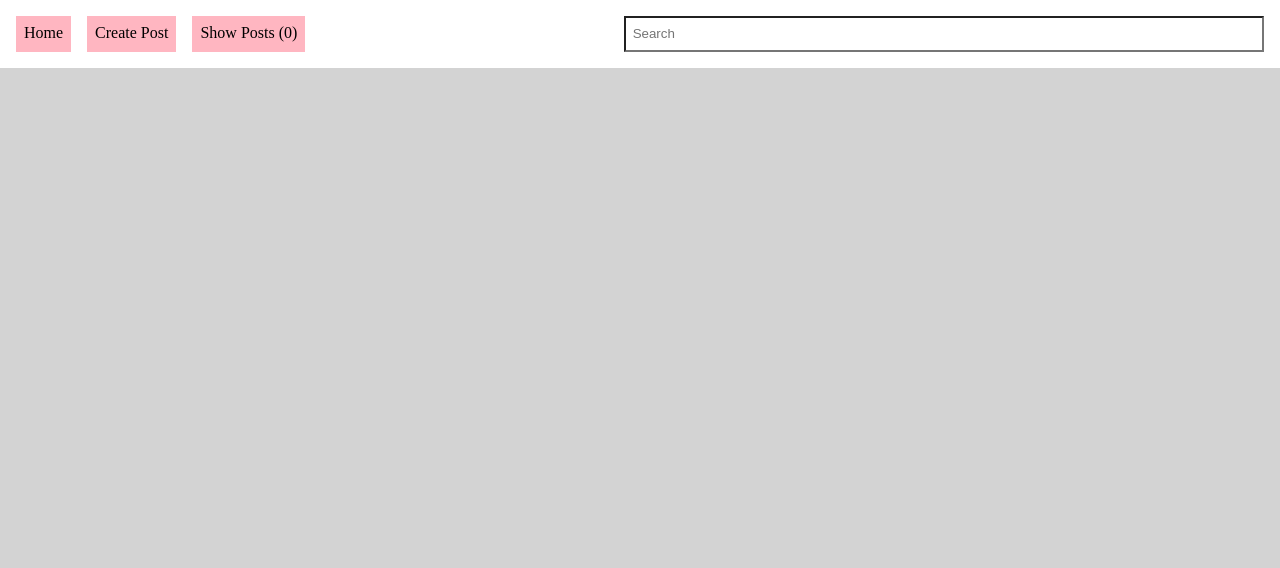
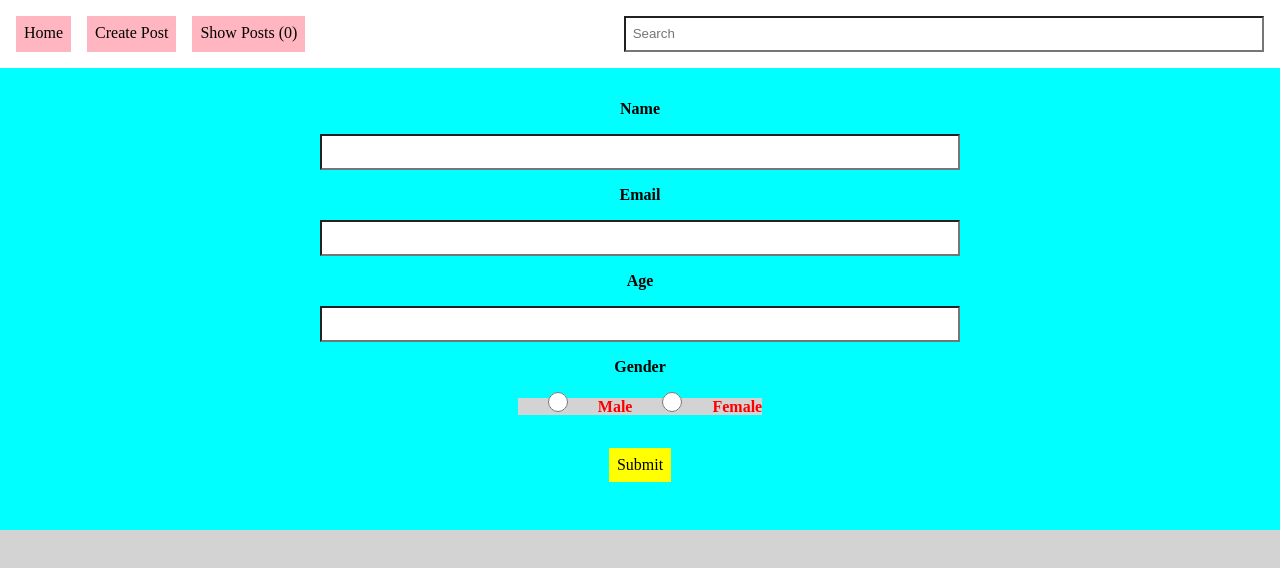
Before and after one commit to Aparajit-Garg/formik_redux_toolkit, a React (Vite) app in the folder formik_redux/: page /edit/1 in a window 1280 px wide. Shown: the top 568 px of the page. Built offline with nearby package versions, Linux system fonts and the light colour scheme.

Commit message:
edit functionality added.

```diff
--- a/formik_redux/src/App.jsx
+++ b/formik_redux/src/App.jsx
@@ -4,6 +4,7 @@ import CreateForm from "./components/CreateForm/CreateForm";
 import {Routes, Route} from "react-router-dom";
 import ShowData from "./components/ShowData/ShowData";
 import "./App.css";
+import EditUser from './components/EditUser/EditUser';
 
 function App() {
   return (
@@ -14,6 +15,7 @@ function App() {
             <Routes>
                 <Route path="/create" element={<CreateForm />} exact />
                 <Route path="/showPosts" element={<ShowData />} exact />
+                <Route path="/edit/:id" element={<EditUser />} />
             </Routes>
         {/* </Router> */}
     </React.Fragment>
--- /dev/null
+++ b/formik_redux/src/components/EditUser/EditUser.jsx
@@ -0,0 +1,107 @@
+import { ErrorMessage, Field, Form, Formik } from 'formik';
+import classes from "./EditUser.module.css";
+import { useDispatch, useSelector } from 'react-redux';
+import { useEffect, useState } from 'react';
+import { useNavigate, useParams } from 'react-router-dom';
+import { editUser } from '../../features/userDetailSlice';
+
+
+const EditUser = (props) => {
+
+    const {id} = useParams();
+    const [userData, setUserData] = useState();
+    const dispatch = useDispatch();
+    const navigate = useNavigate();
+
+    const data = useSelector(state => state.app.users.filter(user => {
+        return user.id === id;
+    }))
+
+    useEffect(() => {
+        setUserData(data[0]);
+        console.log(userData);
+    }, [])
+
+    if (!data) {
+        return <h1>Loading...</h1>
+    }
+
+
+    return (
+        <div className={classes.__form}>
+            <Formik
+            enableReinitialize= {true}
+            initialValues={{ name: userData && userData.name, email: userData && userData.email, age: userData && userData.age, gender: userData && userData.gender}}
+            validate={values => {
+                const errors = {};
+                if (!values.name)
+                    errors.name = 'Required';
+                if(!values.age)
+                    errors.age = 'Required';
+                if(!values.gender)
+                    errors.gender = 'Required';
+                if (!values.email) {
+                    errors.email = 'Required';
+                } else if (
+                    !/^[A-Z0-9._%+-]+@[A-Z0-9.-]+\.[A-Z]{2,}$/i.test(values.email)
+                ) {
+                    errors.email = 'Invalid email address';
+                }
+
+                return errors;
+            }}
+            onSubmit={(values, { setSubmitting, resetForm }) => {
+                console.log(values);
+                setSubmitting(false);
+                // dispatch(createUser(values));
+                resetForm();
+                const valueToPass = {"id": userData.id, "name": values.name, "email": values.email, "gender": values.gender, "age": values.age};
+                setUserData((prev) => [prev.id, values.name, values.email, values.gender, values.age]);
+                // console.log("userdata updated: ", userData);
+                dispatch(editUser(valueToPass));
+                navigate("/showPosts");
+                // setTimeout(() => {
+                // alert(JSON.stringify(values, null, 2));
+                // setSubmitting(false);
+                // }, 400);
+            }}
+            >
+            {({ isSubmitting }) => (
+                <Form>
+                <label> Name</label>
+                <Field type="name" name="name" />
+                <ErrorMessage name="name" component="div" />
+                <label> Email</label>
+                <Field type="email" name="email" />
+                <ErrorMessage name="email" component="div" />
+                <label>Age</label>
+                <Field type="number" name="age" />
+                <ErrorMessage name="age" component="div" />
+                <label> Gender </label>
+                <div className={classes.radio__button} role="group" aria-labelledby="my-radio-group">
+                    <span>
+                        <Field type="radio" name="gender" value="Male" />
+                        <label>
+                            Male
+                        </label>
+                    </span>
+                    <span>
+                        <Field type="radio" name="gender" value="Female" />
+                        <label>
+                            Female
+                        </label>
+                    </span>
+                </div>
+
+
+                <button type="submit" disabled={isSubmitting}>
+                    Submit
+                </button>
+                </Form>
+            )}
+            </Formik>
+        </div>
+  )
+}
+
+export default EditUser;
--- a/formik_redux/src/components/ShowData/ShowData.jsx
+++ b/formik_redux/src/components/ShowData/ShowData.jsx
@@ -3,6 +3,8 @@ import { useDispatch, useSelector } from "react-redux";
 import { deleteUsers, showUsers } from "../../features/userDetailSlice";
 import classes from "./ShowData.module.css";
 import Modal from "../Modal/Modal";
+import EditUser from "../EditUser/EditUser";
+import { Link } from "react-router-dom";
 
 const ShowData = () => {
 
@@ -39,7 +41,7 @@ const ShowData = () => {
                         </span>
                         <span>
                             <button onClick={() => [setId(user.id), setShowModal(true)]}> View </button>
-                            <button> Edit </button>
+                            <Link to={`/edit/${user.id}`} element={<EditUser />}> Edit </Link>
                             <button onClick={() => dispatch(deleteUsers(user.id))}> Delete </button>
                         </span>
                     </div>
--- a/formik_redux/src/features/userDetailSlice.jsx
+++ b/formik_redux/src/features/userDetailSlice.jsx
@@ -43,6 +43,25 @@ export const deleteUsers = createAsyncThunk("deleteUsers", async (id, {rejectWit
         const result = await response.json();
         return result;
     } catch (error) {
+        rejectWithValue(error);
+    }
+});
+
+
+export const editUser = createAsyncThunk("editUser", async (data, {rejectWithValue}) => {
+    const response = await fetch(`https://64724fdc6a9370d5a41b3fd0.mockapi.io/crud/${data.id}`, {
+        method: "PUT",
+        headers: {
+            "Content-Type": "application/json"
+        },
+        body: JSON.stringify(data)
+    });
+
+    try {
+        const result = await response.json();
+        return result;
+    } catch (error) {
+        console.log(error);
         rejectWithValue(error);
     }
 })
@@ -94,6 +113,17 @@ const userDetail = createSlice({
         [deleteUsers.rejected]: (state, action) => {
             state.loading = false;
             state.users = action.payload;
+        },
+        [editUser.pending]: (state) => {
+            state.loading = true;
+        },
+        [editUser.fulfilled]: (state, action) => {
+            state.loading = false;
+            state.users = action.payload;
+        },
+        [editUser.rejected]: (state, action) => {
+            state.loading = false;
+            state.users = action.payload;
         }
     }
 });
```
Also changed, not shown: formik_redux/src/components/EditUser/EditUser.module.css (added).
